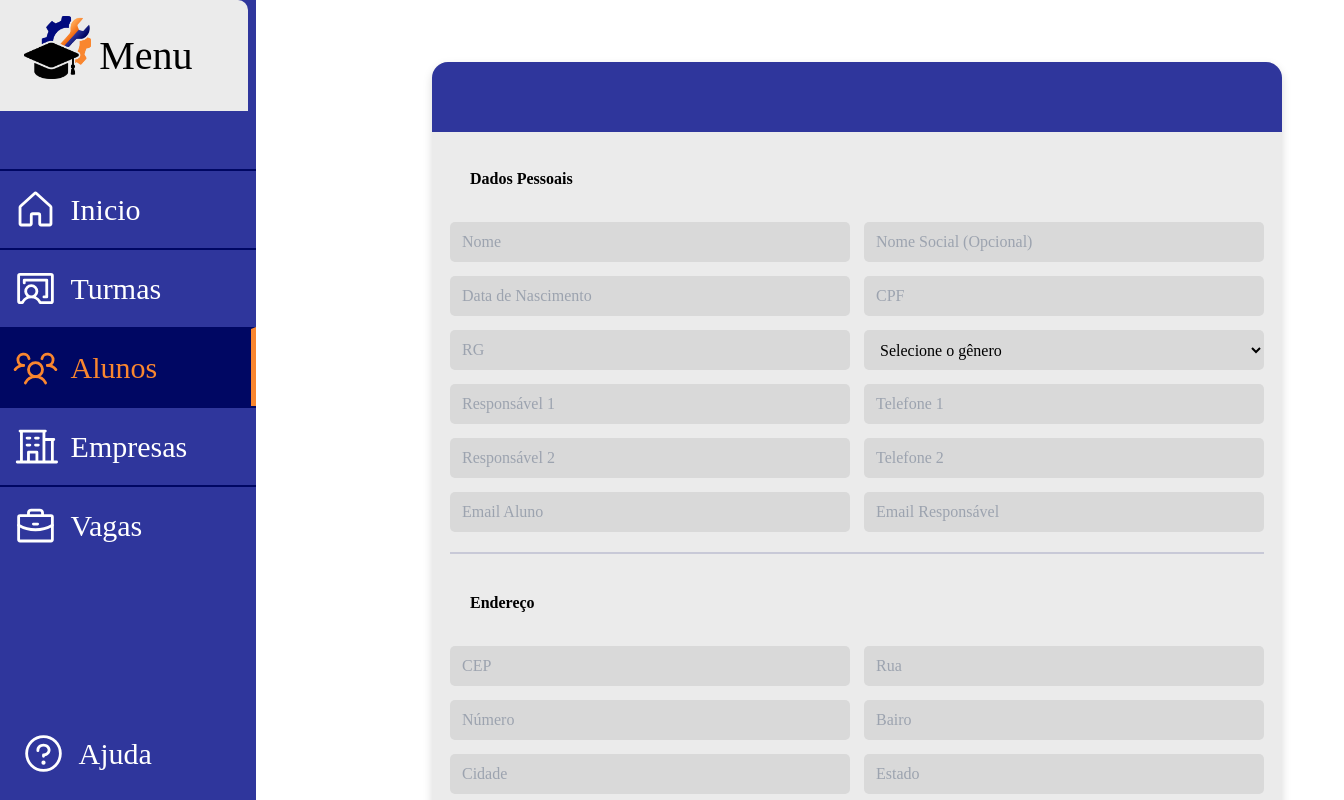
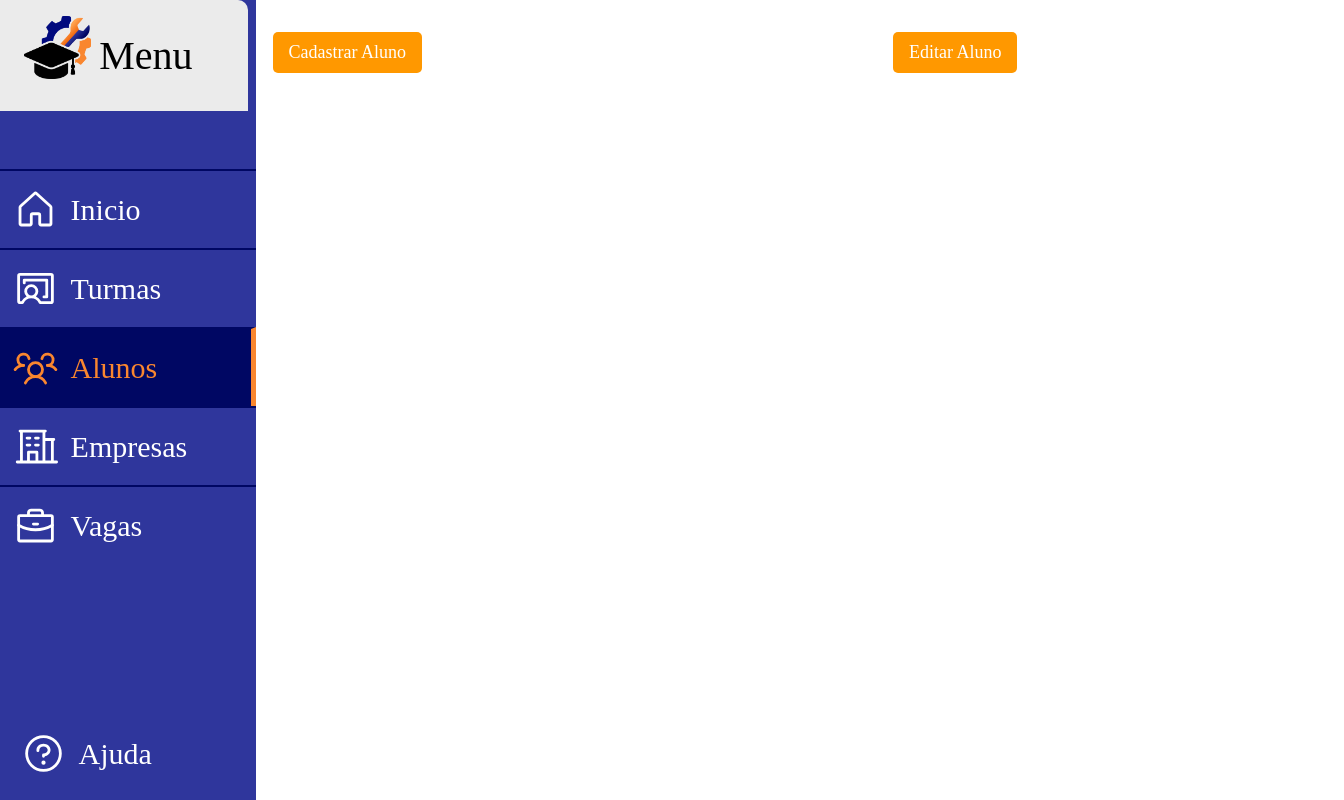
Before and after one commit to marinaluizaaraujo/C-Educa, a React (Vite) app: page /secretaria/alunos in a window 1280 px wide. Shown: the top 800 px of the page, 1344 px wide, since content can reach past the window. Built offline with nearby package versions, Linux system fonts and the light colour scheme; a web font is replaced by a local one.

Commit message:
Editar-aluno inicio de rotas

```diff
--- a/src/components/Forms/index.tsx
+++ b/src/components/Forms/index.tsx
@@ -1,10 +1,7 @@
 
 import { Container, FormContainer, Header, Select, Espaco, TitleContainer, Subtitle, Row, InputDate, Linha, TextArea, ButtonContainer, Btn } from "./styles";
 import Input from "../Input";
-
-export interface BtnProps {
-  campoTexto: "cadastro" | "editar" | "cancelar";
-}
+import type { BtnProps, FormProps } from "./props"
 
 export function Button({ campoTexto }: BtnProps) {
   return (
@@ -15,11 +12,10 @@ export function Button({ campoTexto }: BtnProps) {
         ? "Salvar Alterações"
         : "Cancelar"}
     </Btn>
-  );
+  )
 }
 
-
-export default function Form() {
+export default function Form({ modo = "cadastro" }: FormProps) {
     return (
         <Container>
             <Header>
@@ -250,10 +246,7 @@ export default function Form() {
                 <ButtonContainer>
 
                     <Button campoTexto="cancelar"/>
-                    <Button campoTexto="cadastro"/>
-
-                </ButtonContainer>
-                <ButtonContainer>
+                    <Button campoTexto={modo}/>
 
                 </ButtonContainer>
             </FormContainer>
--- /dev/null
+++ b/src/components/Forms/props.ts
@@ -0,0 +1,7 @@
+export interface BtnProps {
+  campoTexto: "cadastro" | "editar" | "cancelar"
+}
+
+export interface FormProps {
+  modo?: "cadastro" | "editar"
+}
--- a/src/pages/Secretaria/Alunos/index.tsx
+++ b/src/pages/Secretaria/Alunos/index.tsx
@@ -1,10 +1,19 @@
-import Forms from "../../../components/Forms"
+import { Btn, ButtonContainer } from "./style";
+
+
 
 export default function Alunos() {
     return (
 
     <>
-        <Forms />
+    <ButtonContainer>
+        <Btn>
+            Cadastrar Aluno
+        </Btn>
+        <Btn>
+            Editar Aluno
+        </Btn>
+    </ButtonContainer>
     </>
 
     )
--- /dev/null
+++ b/src/pages/Secretaria/Alunos/style.ts
@@ -0,0 +1,23 @@
+import styled from "styled-components"
+
+export const ButtonContainer = styled.div`
+  display: flex;
+  justify-content: space-around;
+`
+
+export const Btn= styled.button`
+  background-color: #ff9800;
+  border: none;
+  border-radius: 5px;
+  margin-left: 10px;
+  padding: 10px 16px;
+  color: white;
+  font-size: 18px;
+  font-family: ${({ theme }) => theme.fontFamily.primary};
+  cursor: pointer;
+  transition: 0.2s;
+
+  &:hover {
+    opacity: 0.9;
+  }
+`;
--- a/src/pages/Secretaria/CadastroAluno/index.tsx
+++ b/src/pages/Secretaria/CadastroAluno/index.tsx
@@ -4,7 +4,7 @@ export default function CadastroAluno() {
     return (
 
     <>
-        <Forms />
+        <Forms modo="cadastro" />
     </>
 
     )
--- a/src/pages/Secretaria/EditarAluno/index.tsx
+++ b/src/pages/Secretaria/EditarAluno/index.tsx
@@ -4,7 +4,7 @@ export default function EditarAluno() {
     return (
 
     <>
-        <Forms/>
+        <Forms modo="editar" />
     </>
 
     )
```
